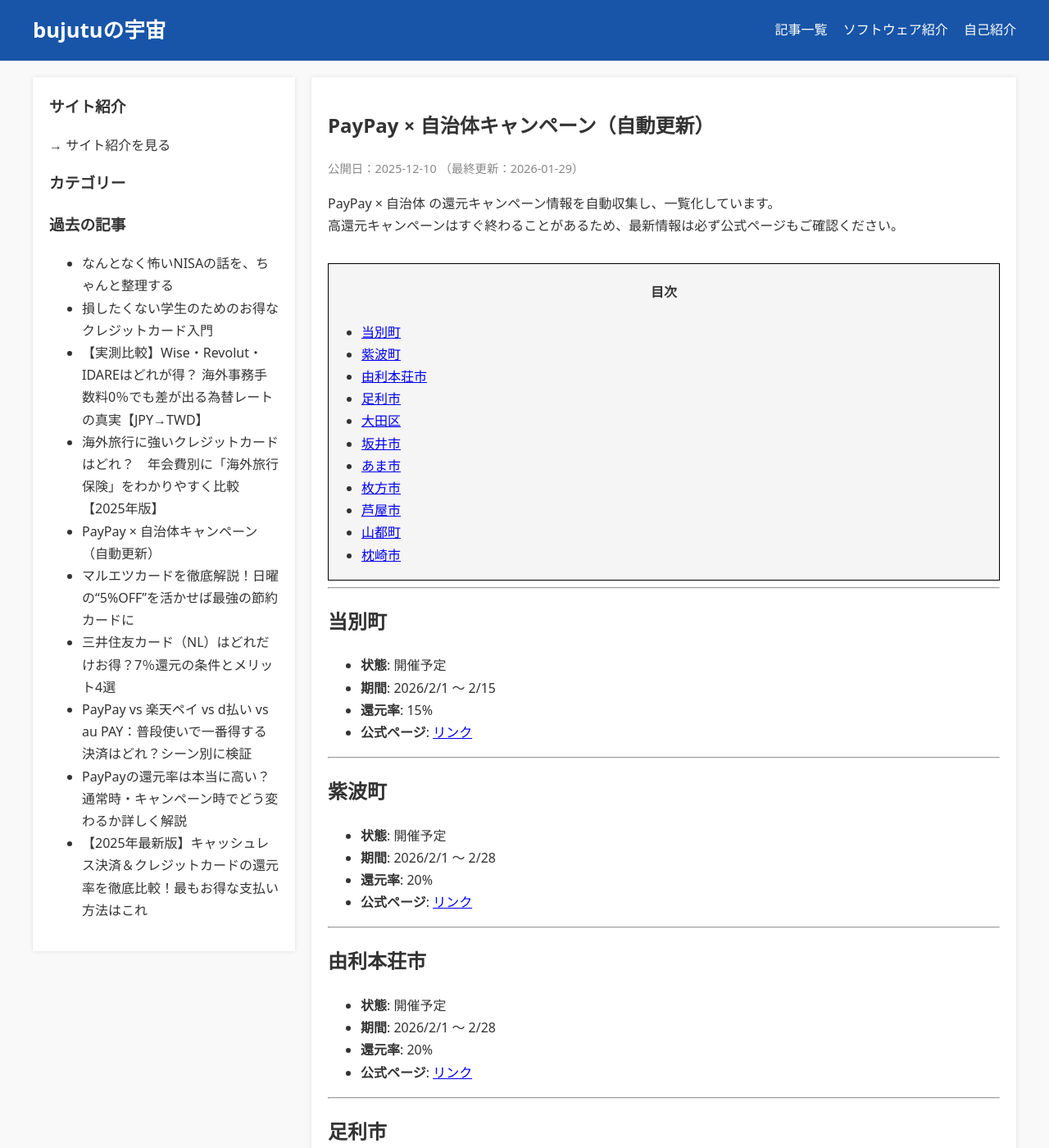
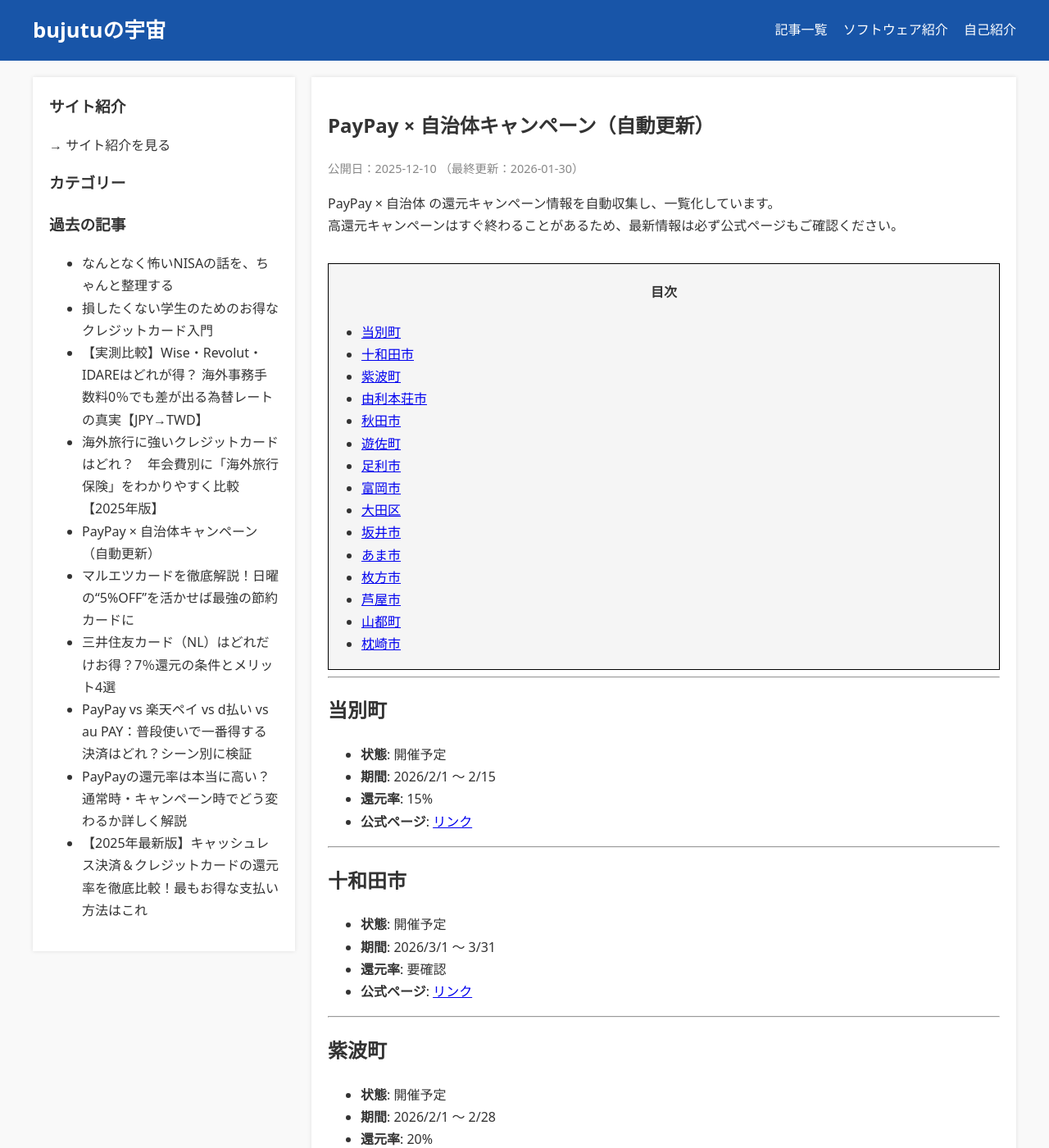
Before and after one commit to bujutu/bujutu.github.io, a Jekyll site: the page built from _posts/2025-12-10-paypay-campaigns.md, in a window 1280 px wide and 1400 px high. Shown: the whole window at 82% size. Built offline with Jekyll 4.4.1, drawn with Linux system fonts in a browser that asks for light colours; some of the changed text lies outside the part shown.

Commit message:
Auto-update PayPay campaigns

```diff
--- a/_posts/2025-12-10-paypay-campaigns.md
+++ b/_posts/2025-12-10-paypay-campaigns.md
@@ -1,7 +1,7 @@
 ---
 title: "PayPay × 自治体キャンペーン（自動更新）"
 layout: post
-last_modified_at: 2026-01-29 09:37:53
+last_modified_at: 2026-01-30 09:34:16
 description: "PayPayと自治体のポイント還元キャンペーン一覧（自動更新）。"
 tags: [paypay, 自治体, キャンペーン, 自動更新]
 ---
@@ -26,6 +26,15 @@ PayPay × 自治体 の還元キャンペーン情報を自動収集し、一覧
 
 ---
 
+## 十和田市
+
+- **状態**: 開催予定
+- **期間**: 2026/3/1 〜 3/31
+- **還元率**: 要確認
+- **公式ページ**: [リンク](https://paypay.ne.jp/notice/20260130/cp-jichitai/)
+
+---
+
 ## 紫波町
 
 - **状態**: 開催予定
@@ -44,12 +53,39 @@ PayPay × 自治体 の還元キャンペーン情報を自動収集し、一覧
 
 ---
 
+## 秋田市
+
+- **状態**: 開催予定
+- **期間**: 2026/3/1 〜 5/20
+- **還元率**: 要確認
+- **公式ページ**: [リンク](https://paypay.ne.jp/notice/20260130/cp-jichitai/)
+
+---
+
+## 遊佐町
+
+- **状態**: 開催予定
+- **期間**: 2026/3/1 〜 3/31
+- **還元率**: 要確認
+- **公式ページ**: [リンク](https://paypay.ne.jp/notice/20260130/cp-jichitai/)
+
+---
+
 ## 足利市
 
 - **状態**: 開催中
 - **期間**: 2026/1/5 〜 1/31
 - **還元率**: 15%
 - **公式ページ**: [リンク](https://paypay.ne.jp/event/tochigi-ashikaga-city-20260105/)
+
+---
+
+## 富岡市
+
+- **状態**: 開催予定
+- **期間**: 2026/3/10 〜 4/30
+- **還元率**: 要確認
+- **公式ページ**: [リンク](https://paypay.ne.jp/notice/20260130/cp-jichitai/)
 
 ---
 
```
